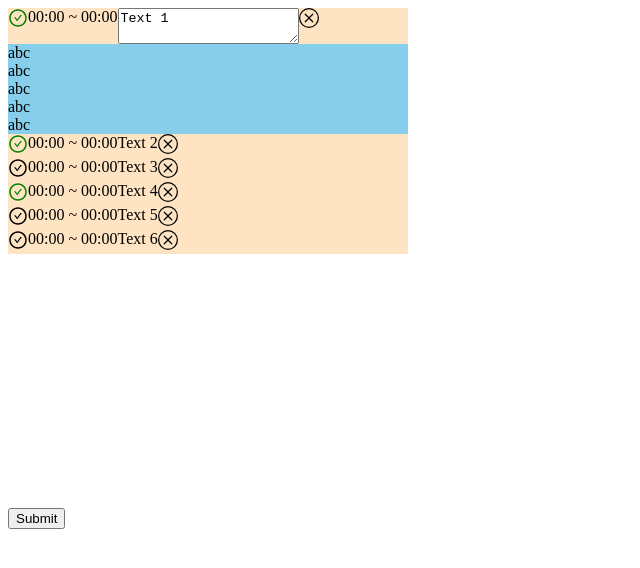
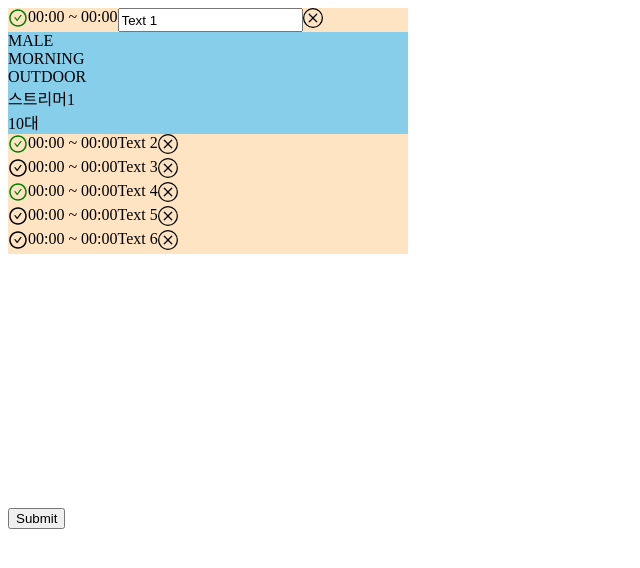
Before and after one commit to rmsoft-insu/nextboard, a Next.js app: page /proto in a window 1280 px wide. Both pictures are taken after a click on the element "Text 1". Shown: the top 568 px of the page, without its empty margins (0-640 px from the left). Built offline with nearby package versions, Linux system fonts and the light colour scheme.

Commit message:
기본값 세팅

```diff
--- a/components/proto/TextArray.tsx
+++ b/components/proto/TextArray.tsx
@@ -4,12 +4,66 @@ import { FixedSizeList } from "react-window";
 import TextContent from "./TextContent";
 
 const dummy = [
-  { id: 1, text: "Text 1", gender: "MALE", correction: true },
-  { id: 2, text: "Text 2", gender: "FEMALE", correction: true },
-  { id: 3, text: "Text 3", gender: "MALE", correction: false },
-  { id: 4, text: "Text 4", gender: "FEMALE", correction: true },
-  { id: 5, text: "Text 5", gender: "MALE", correction: false },
-  { id: 6, text: "Text 6", gender: "FEMALE", correction: false },
+  {
+    id: 1,
+    text: "Text 1",
+    gender: "MALE",
+    timeSlot: "MORNING",
+    location: "OUTDOOR",
+    speaker: "스트리머1",
+    ageGroup: "10대",
+    correction: true,
+  },
+  {
+    id: 2,
+    text: "Text 2",
+    gender: "FEMALE",
+    timeSlot: "MORNING",
+    location: "AFTERNOON",
+    speaker: "스트리머2",
+    ageGroup: "20대",
+    correction: true,
+  },
+  {
+    id: 3,
+    text: "Text 3",
+    gender: "MALE",
+    timeSlot: "MORNING",
+    location: "AFTERNOON",
+    speaker: "스트리머3",
+    ageGroup: "30대",
+    correction: false,
+  },
+  {
+    id: 4,
+    text: "Text 4",
+    gender: "FEMALE",
+    timeSlot: "MORNING",
+    location: "OUTDOOR",
+    speaker: "스트리머4",
+    ageGroup: "40대",
+    correction: true,
+  },
+  {
+    id: 5,
+    text: "Text 5",
+    gender: "MALE",
+    timeSlot: "AFTERNOON",
+    location: "INDOOR",
+    speaker: "스트리머5",
+    ageGroup: "50대",
+    correction: false,
+  },
+  {
+    id: 6,
+    text: "Text 6",
+    gender: "FEMALE",
+    timeSlot: "MORNING",
+    location: "INDOOR",
+    speaker: "스트리머6",
+    ageGroup: "60대",
+    correction: false,
+  },
 ];
 
 const List = () => {
--- a/components/proto/TextContent.tsx
+++ b/components/proto/TextContent.tsx
@@ -31,11 +31,15 @@ const DeleteButton = styled.div`
 `;
 
 const InputText = ({ value, name, isOpen, handleClick, ...rest }) => {
-  console.log(rest);
   return (
     <>
       {isOpen ? (
-        <textarea defaultValue={value} onClick={(e) => e.stopPropagation()} />
+        <input
+          defaultValue={value}
+          id={name}
+          {...rest}
+          onClick={(e) => e.stopPropagation()}
+        />
       ) : (
         <div onClick={handleClick}>{value}</div>
       )}
@@ -94,17 +98,37 @@ const TextContent = ({ index, control, remove, clickedId, setClickedId }) => {
 
       <AnimatePresence>
         <motion.div
-          exit="collapsed"
           initial={false}
           animate={isOpen ? "open" : "closed"}
+          exit="collapsed"
           variants={variants}
           style={{ width: "100%", backgroundColor: "skyblue" }}
         >
-          <div>abc</div>
-          <div>abc</div>
-          <div>abc</div>
-          <div>abc</div>
-          <div>abc</div>
+          <Controller
+            control={control}
+            name={`regionList.${index}.gender`}
+            render={({ field }) => <div>{field.value}</div>}
+          />
+          <Controller
+            control={control}
+            name={`regionList.${index}.timeSlot`}
+            render={({ field }) => <div>{field.value}</div>}
+          />
+          <Controller
+            control={control}
+            name={`regionList.${index}.location`}
+            render={({ field }) => <div>{field.value}</div>}
+          />
+          <Controller
+            control={control}
+            name={`regionList.${index}.speaker`}
+            render={({ field }) => <div>{field.value}</div>}
+          />
+          <Controller
+            control={control}
+            name={`regionList.${index}.ageGroup`}
+            render={({ field }) => <div>{field.value}</div>}
+          />
         </motion.div>
       </AnimatePresence>
     </div>
--- a/components/proto/RefineMeta.tsx
+++ b/components/proto/VerOne/RefineMeta.tsx
@@ -1,5 +1,5 @@
 import Select from "react-select";
-import WordTag from "./WordTag";
+import WordTag from "../WordTag";
 
 const options = [
   { value: "chocolate", label: "Chocolate" },
```
Also changed, not shown: components/proto/VerOne/Card.tsx (renamed from components/proto/Card.tsx).
